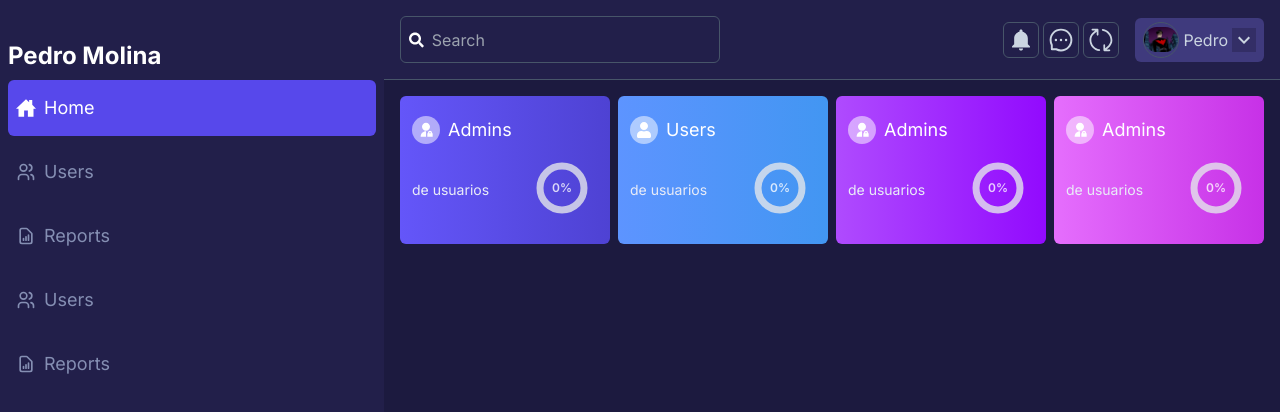
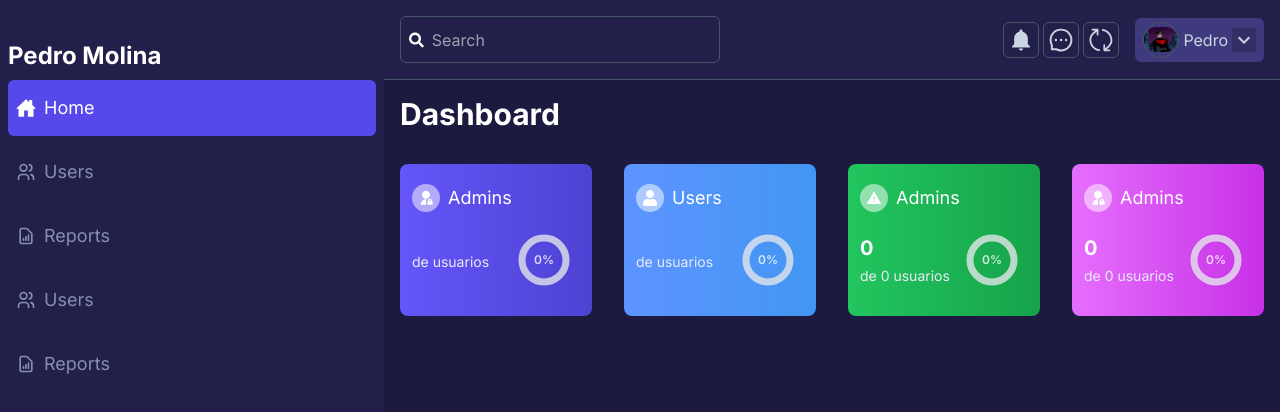
Before and after one commit to PedroMolina17/IncidentManagement-frontend, a Next.js app: page /admin in a window 1280 px wide. Shown: the top 412 px of the page. Built offline with nearby package versions, Linux system fonts and the light colour scheme; no server answers.

Commit message:
Add GetAllUsers

```diff
--- a/src/app/admin/components/CardsHome.jsx
+++ b/src/app/admin/components/CardsHome.jsx
@@ -4,7 +4,7 @@ const CardsHome = ({ color, title, image, total, subtotal }) => {
   const percentage = total > 0 ? ((subtotal / total) * 100).toFixed(0) : 0;
   return (
     <div
-      className={`rounded-md bg-gradient-to-l ${color} flex flex-col gap-2 px-3 py-5 `}
+      className={`rounded-lg bg-gradient-to-l ${color} flex flex-col gap-3 px-3 py-5 `}
     >
       <div className="flex items-center gap-2">
         <div className="flex justify-center items-center w-7 h-7 rounded-full bg-[#ffffff83] ">
--- a/src/app/admin/page.jsx
+++ b/src/app/admin/page.jsx
@@ -3,28 +3,21 @@ import { useGetCountUsers } from "../hooks/useUsers";
 import CardsHome from "./components/CardsHome";
 import { RiAdminFill } from "react-icons/ri";
 import { FaUser } from "react-icons/fa";
+import { MdReportProblem } from "react-icons/md";
 
 const Admin = () => {
-  const {
-    data: DataUserAdmins,
-    isLoading: isLoadingDataUserAdmins,
-    isError: isErrorDataUserAdmins,
-  } = useGetCountUsers("2");
+  const { data: DataUserAdmins, isLoading: isLoadingDataUserAdmins } =
+    useGetCountUsers("2");
 
-  const {
-    data: DataUserRole,
-    isLoading: isLoadingDataUsersRole,
-    isError: isErrorDataUsersRole,
-  } = useGetCountUsers("1");
+  const { data: DataUserRole, isLoading: isLoadingDataUsersRole } =
+    useGetCountUsers("1");
 
-  const {
-    data: DataUser,
-    isLoading: isLoadingDataUsers,
-    isError: isErrorDataUsers,
-  } = useGetCountUsers();
+  const { data: DataUser, isLoading: isLoadingDataUsers } = useGetCountUsers();
 
   return (
-    <div className="grid grid-cols-4 gap-2 rounded-md">
+    <>
+      <p className="text-3xl font-bold pb-8">Dashboard</p>
+      <div className="grid grid-cols-4 gap-8 rounded-md">
         <CardsHome
           title={"Admins"}
           color={"from-[#4e42d3] to-[#6456f9]"}
@@ -41,19 +34,24 @@ const Admin = () => {
         />
         <CardsHome
           title={"Admins"}
-        color={"from-[#920afe] to-[#af4bfe]"}
-        subtotal={DataUserAdmins}
-        total={DataUser}
-        image={<RiAdminFill />}
+          color={
+            DataUserAdmins > 0
+              ? "from-violet-600 to-violet-500"
+              : "from-green-600 to-green-500"
+          }
+          subtotal={isLoadingDataUserAdmins ? 0 : DataUserAdmins}
+          total={isLoadingDataUserAdmins ? 0 : DataUser}
+          image={<MdReportProblem />}
         />
         <CardsHome
           title={"Admins"}
           color={"from-[#c731e7] to-[#e56efd]"}
-        subtotal={DataUserRole}
-        total={DataUser}
+          subtotal={isLoadingDataUsersRole ? 0 : DataUserRole}
+          total={isLoadingDataUsers ? 0 : DataUser}
           image={<RiAdminFill />}
         />
       </div>
+    </>
   );
 };
 
--- a/src/app/admin/users/page.jsx
+++ b/src/app/admin/users/page.jsx
@@ -1,7 +1,17 @@
+"use client";
+
+import { useGetAllUsers } from "../../hooks/useUsers";
 const Users = () => {
+  const { data: users, isLoading: isLoadingDataUsers } = useGetAllUsers();
+
   return (
     <div>
-      <h1>Users Page</h1>
+      {users &&
+        users.map((user) => (
+          <li key={user.id}>
+            {user.name} - {user.email}
+          </li>
+        ))}
     </div>
   );
 };
--- a/src/app/hooks/useUsers.js
+++ b/src/app/hooks/useUsers.js
@@ -1,5 +1,5 @@
 import { useQuery } from "@tanstack/react-query";
-import { getCountUsers } from "../services/users";
+import { getCountUsers, getAllUsers } from "../services/users";
 
 const useGetCountUsers = (id) => {
   return useQuery({
@@ -8,4 +8,11 @@ const useGetCountUsers = (id) => {
   });
 };
 
-export { useGetCountUsers };
+const useGetAllUsers = () => {
+  return useQuery({
+    queryKey: ["users"],
+    queryFn: () => getAllUsers(),
+  });
+};
+
+export { useGetCountUsers, useGetAllUsers };
--- a/src/app/services/users.js
+++ b/src/app/services/users.js
@@ -5,3 +5,13 @@ export const getCountUsers = async (id) => {
   const res = await axiosInstance.get(endpoint);
   return res.data;
 };
+
+export const CreateUsers = async (data) => {
+  const res = await axiosInstance.post("/users", data);
+  return res.data;
+};
+
+export const getAllUsers = async () => {
+  const res = await axiosInstance.get("/users");
+  return res.data;
+};
```
Lines whose indentation alone changed are shown as unchanged.
